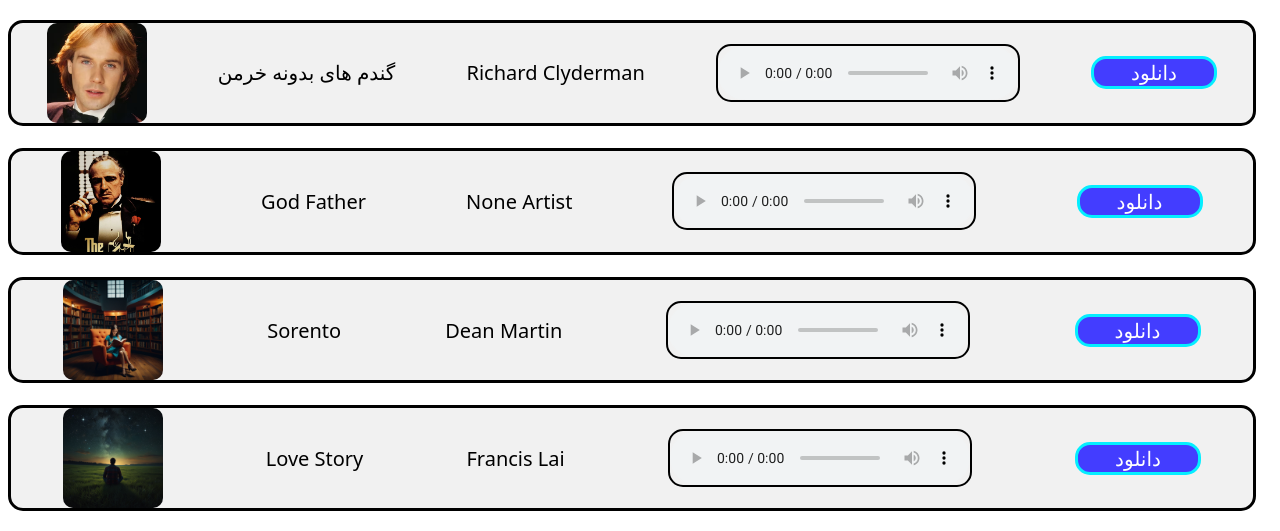
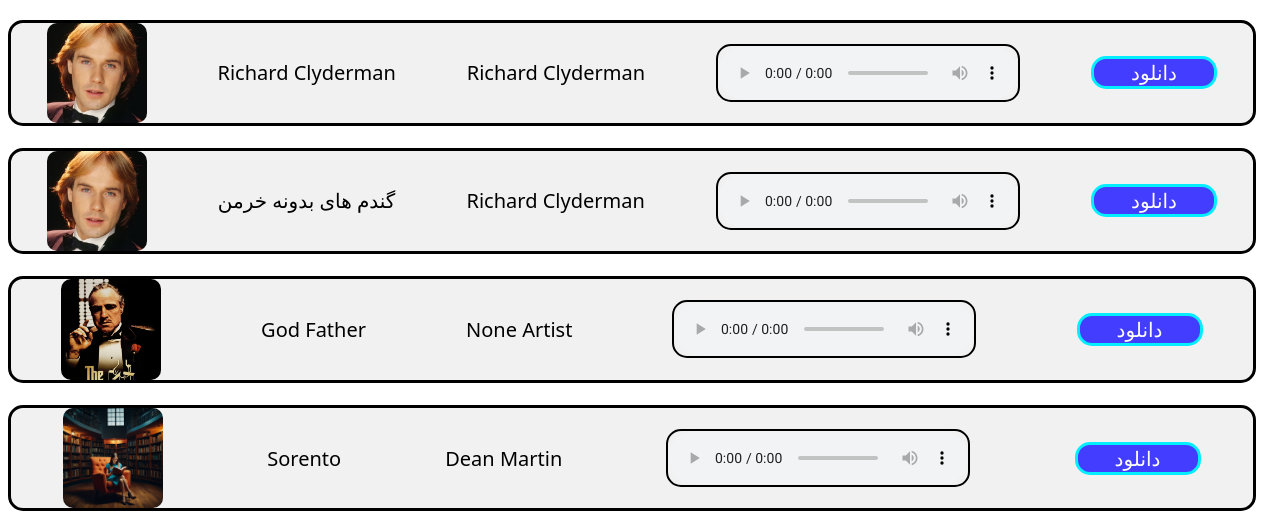
Before and after one commit to bardiaBK/LearnPiano, a plain HTML site: page Menu(Classical).html in a window 1280 px wide. Shown: the part 246-777 px from the top of the page. Drawn offline with nearby package versions, Linux system fonts and the light colour scheme.

Commit message:
Menu(Classical).html

```diff
--- a/Menu(Classical).html
+++ b/Menu(Classical).html
@@ -24,6 +24,20 @@
         <a class="nav-link-a" href="Channels.html"><h1 class="nav-link">چنل ها</h1></a>
         <a class="nav-link-a" href="Menu.html"><h1 class="nav-link">منو</h1></a>
         <a class="nav-link-a" href="index.html"><h1 class="nav-link">خانه</h1></a>
+</div>
+
+<div class="product-all">
+    <div class="product-text">
+        <div class="product-pro">
+            <img src="Richard Clyderman.jpg" alt="" class="pro-h1" id="pro-img">
+            <p class="pro-h1">Richard Clyderman</p>
+            <p class="pro-h1">Richard Clyderman</p>
+            <audio controls controlsList="nodownload" class="pro-h1" id="pro-audio">
+                <source src="Richard Clyderaman.mp3" type="audio/mpeg">
+            </audio>
+            <a href="Richard Clyderaman.mp3" download="Richard Clyderaman" id="download">دانلود</a>
+        </div>
+    </div>
 </div>
 
 <div class="product-all">
```
